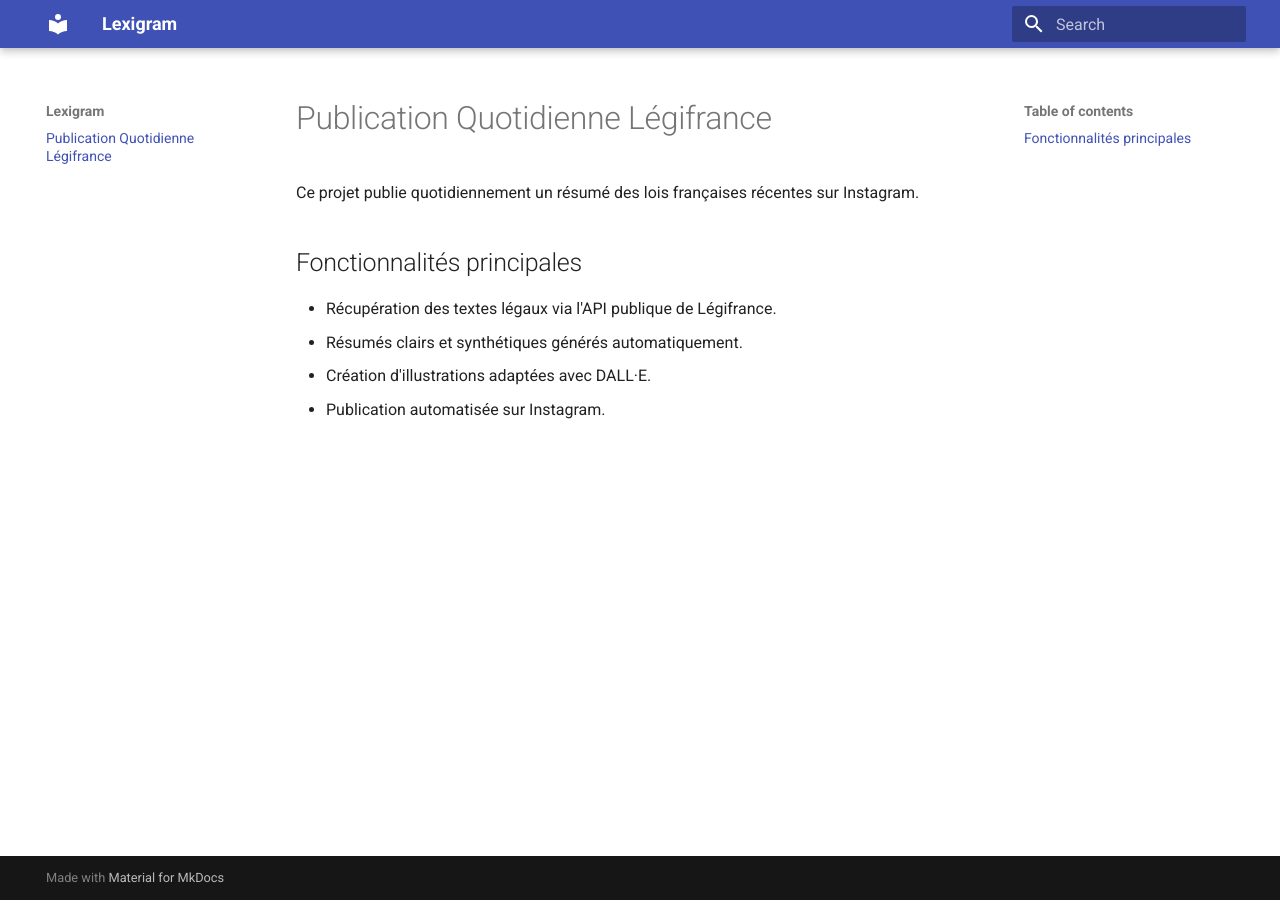
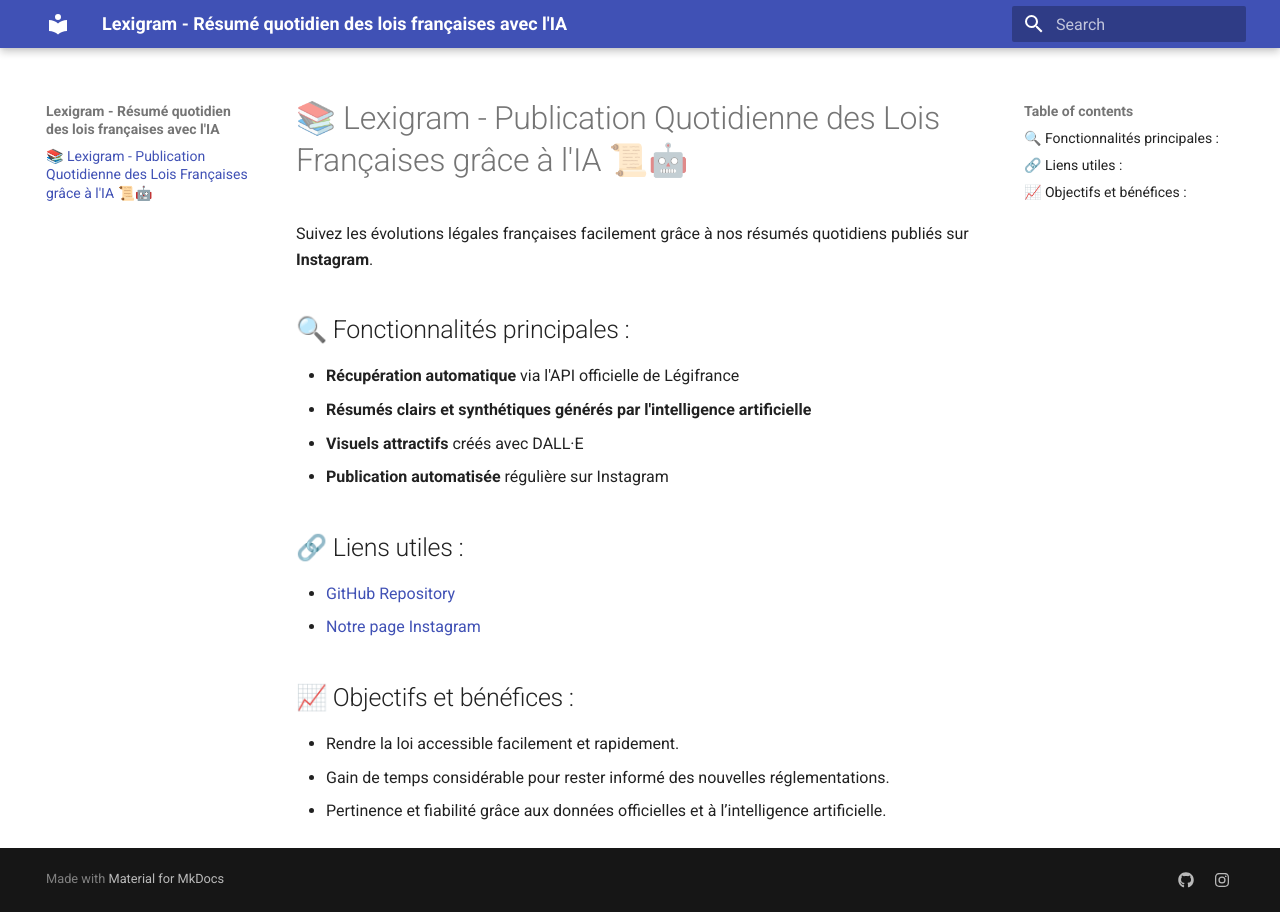
Before and after one commit to freddo1503/lexigram, an MkDocs documentation site: the page built from docs/index.md, in a window 1280 px wide. Built offline with MkDocs 1.6.1 and Material for MkDocs 9.7.7, drawn with Linux system fonts in a browser that asks for light colours.

```diff
--- a/docs/index.md
+++ b/docs/index.md
@@ -1,10 +1,19 @@
-# Publication Quotidienne Légifrance
+# 📚 Lexigram - Publication Quotidienne des Lois Françaises grâce à l'IA 📜🤖
 
-Ce projet publie quotidiennement un résumé des lois françaises récentes sur Instagram.
+Suivez les évolutions légales françaises facilement grâce à nos résumés quotidiens publiés sur **Instagram**.
 
-## Fonctionnalités principales
+## 🔍 Fonctionnalités principales :
 
-- Récupération des textes légaux via l'API publique de Légifrance.
-- Résumés clairs et synthétiques générés automatiquement.
-- Création d'illustrations adaptées avec DALL·E.
-- Publication automatisée sur Instagram.
+- **Récupération automatique** via l'API officielle de Légifrance
+- **Résumés clairs et synthétiques générés par l'intelligence artificielle**
+- **Visuels attractifs** créés avec DALL·E
+- **Publication automatisée** régulière sur Instagram
+
+## 🔗 Liens utiles :
+- [GitHub Repository](https://github.com/freddo1503/lexigram)
+- [Notre page Instagram](https://www.instagram.com/legislation.ai/)
+
+## 📈 Objectifs et bénéfices :
+- Rendre la loi accessible facilement et rapidement.
+- Gain de temps considérable pour rester informé des nouvelles réglementations.
+- Pertinence et fiabilité grâce aux données officielles et à l’intelligence artificielle.
--- a/mkdocs.yml
+++ b/mkdocs.yml
@@ -1,5 +1,11 @@
-site_name: Lexigram
+site_name: Lexigram - Résumé quotidien des lois françaises avec l'IA
 theme:
   name: material
+site_url: https://freddo1503.github.io/lexigram/
 
-site_url: https://freddo1503.github.io/lexigram/
+extra:
+  social:
+    - icon: fontawesome/brands/github
+      link: https://github.com/freddo1503/lexigram
+    - icon: fontawesome/brands/instagram
+      link: https://www.instagram.com/legislation.ai/
```
Also changed, not shown: README.md (+58 -13 lines).
